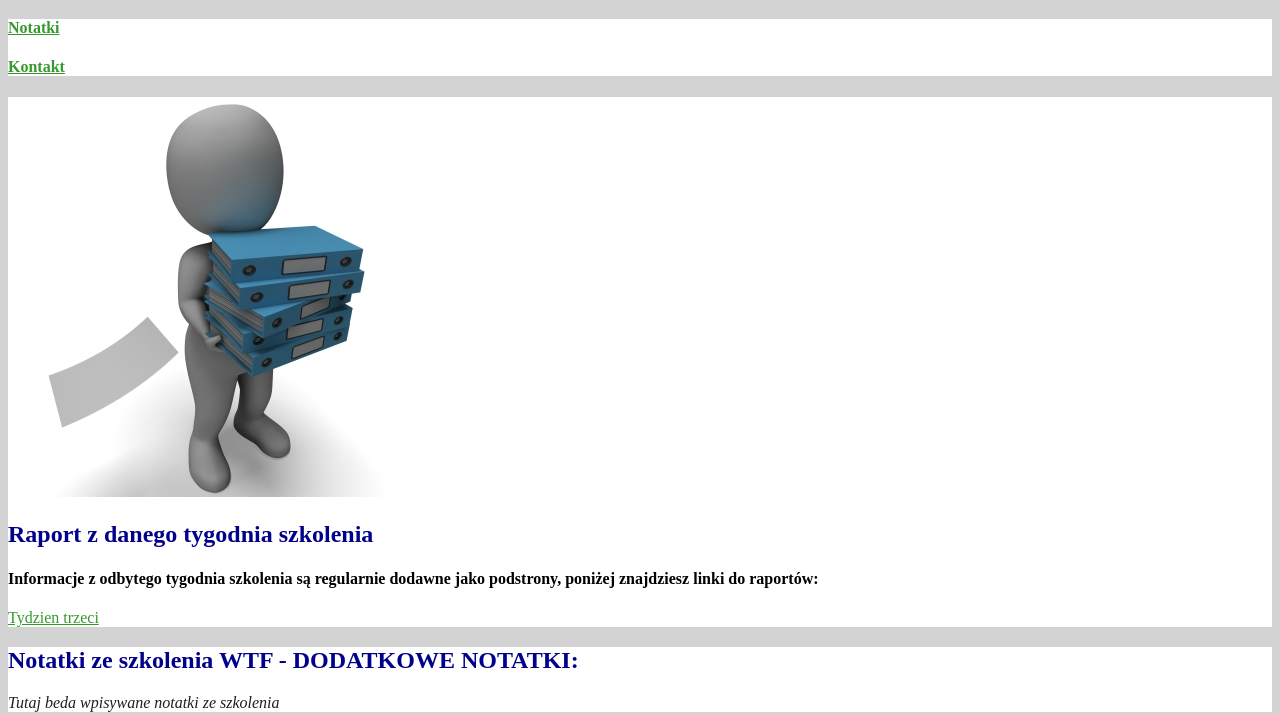
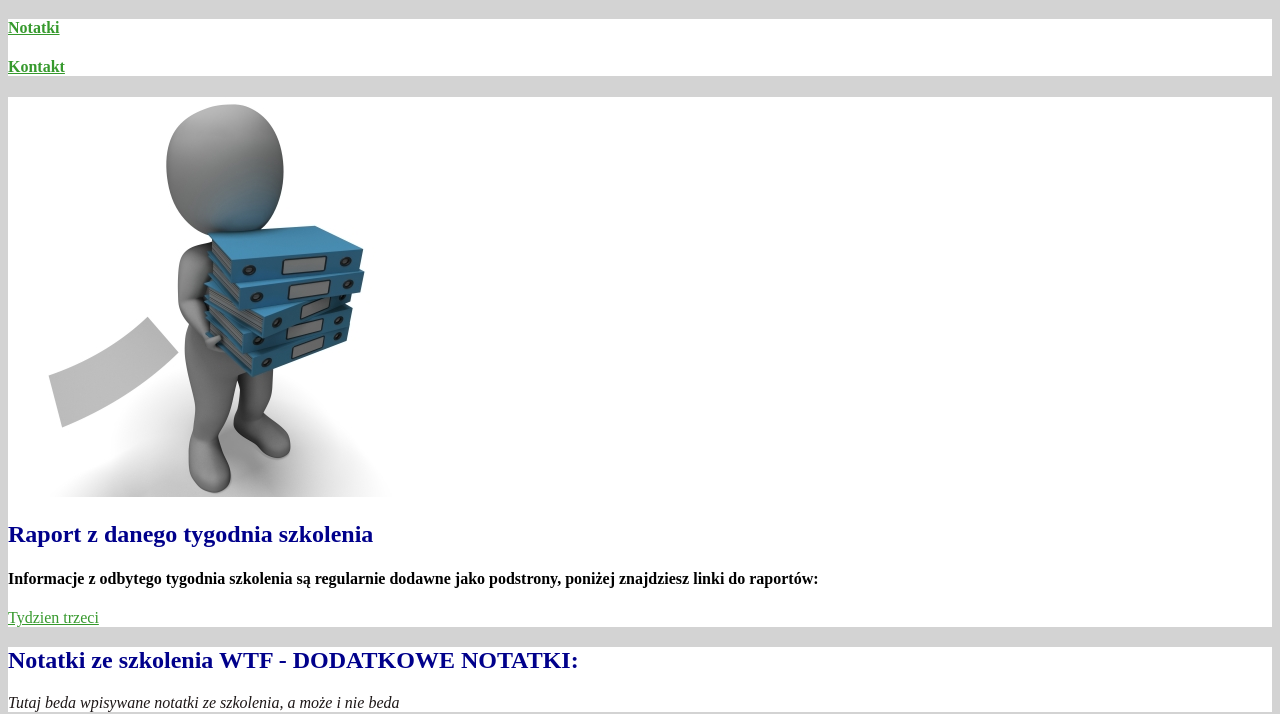
Before and after one commit to michal-wiosna/homepage, a plain HTML site: page nauka-html.html in a window 1280 px wide. Shown: the part 87-801 px from the top of the page. Drawn offline with Linux system fonts and the light colour scheme.

Commit message:
initial commit2

```diff
--- a/nauka-html.html
+++ b/nauka-html.html
@@ -47,7 +47,7 @@
             <h2> Notatki ze szkolenia WTF - DODATKOWE NOTATKI: </h2>
 
             <article>
-                <p><i>Tutaj beda wpisywane notatki ze szkolenia</i></p>
+                <p><i>Tutaj beda wpisywane notatki ze szkolenia, a może i nie beda</i></p>
             </article>
 
             <article>
--- a/style.css
+++ b/style.css
@@ -12,7 +12,7 @@ h3{
 }
 
 p{
-    color: #201f1f
+    color: #1d1717
 }
 footer{
     color: black;
```
